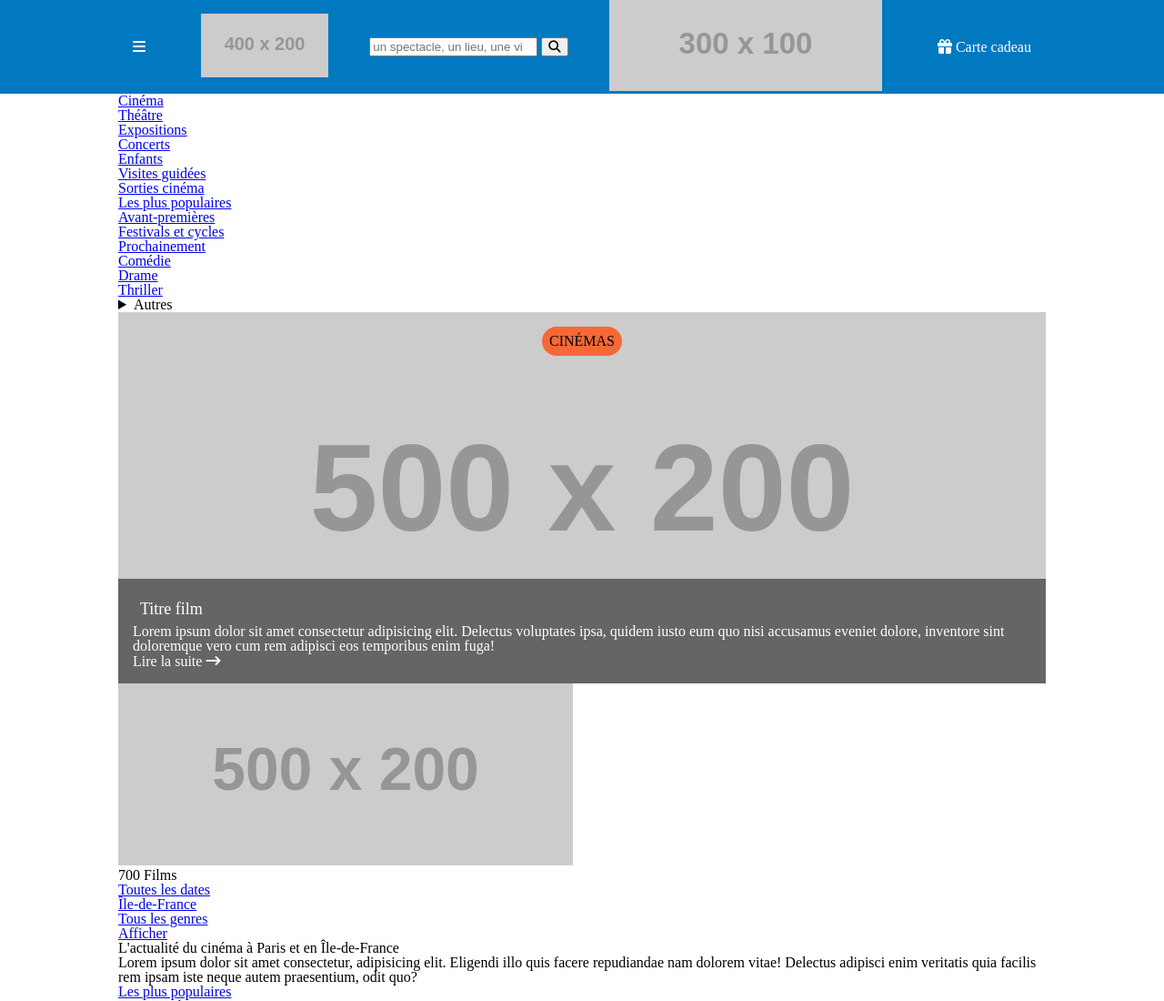
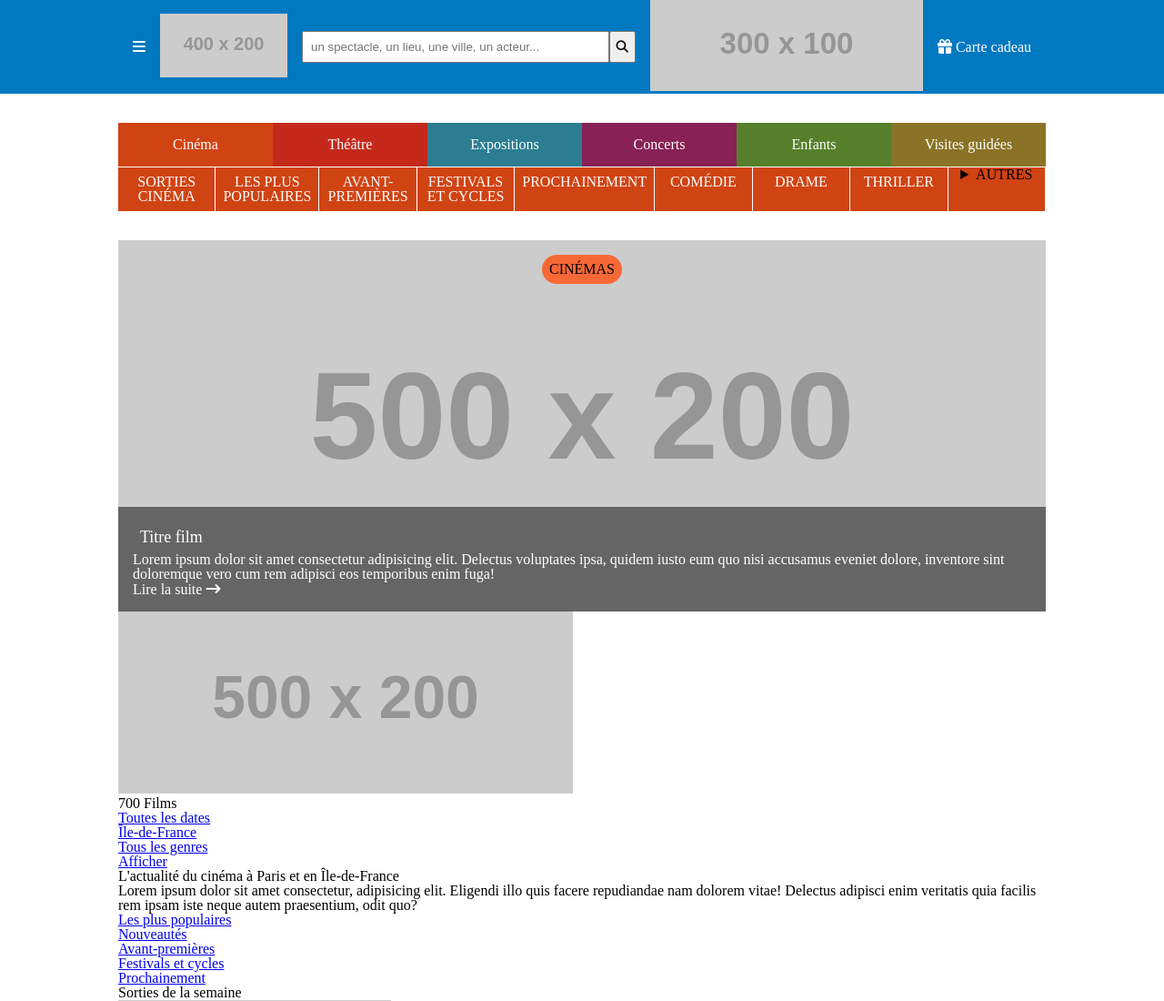
Before and after one commit to RedYro/remise-a-niveau-2026, a plain HTML site: page module-02-css/exercice-02-offi/index.html in a window 1280 px wide. Shown: the top 1100 px of the page at 91% size. Drawn offline with Linux system fonts and the light colour scheme; placeholder pictures from the web are drawn by us.

Commit message:
Module 2 CSS : mise à jour exercice 2

```diff
--- a/module-02-css/exercice-02-offi/style.css
+++ b/module-02-css/exercice-02-offi/style.css
@@ -131,18 +131,6 @@ header{
 }
 
 .search-bar{
-    display: none;
-}
-
-/* TODO : supprimer plus tard */
-
-.menu-principal-bis{
-    display: none;
-}
-
-/* TODO : supprimer plus tard */
-
-.menu-secondaire{
     display: none;
 }
 
@@ -389,6 +377,27 @@ main{
 
 @media only screen and (min-width: 1024px) {
     /* Header pour Desktop */
+
+    /* Style pour la barre de recherche en mode desktop */
+
+    .search-bar{
+        display: block;
+        flex-grow: 1;
+    }
+
+    .search-bar form{
+        display: flex;
+        background-color: var(--color-bleu-roi);
+        padding: var(--espace-s);
+    }
+
+    .search-bar input{
+        padding: var(--espace-xs);
+        flex-grow: 1;
+    }
+
+    /* Style pour les menus en mode desktop */
+
     .container-menu-desktop{
         display: block;
         position: relative;
@@ -396,23 +405,94 @@ main{
         margin-left: auto;
         margin-right: auto;
     }
-    /* TODO : supprimer plus tard */
-    .menu-secondaire{
+
+    /* Style pour le menu principal bis */
+
+    .menu-principal-bis > ul{
+        display: grid;
+        grid-template-columns: repeat(6, 1fr);
+        text-align: center;
+        margin-top: var(--espace-l);
+    }
+
+    /* Style pour les liens du menu principal bis en mode desktop */
+
+    .menu-principal-bis a{
         display: block;
+        color: var(--color-white);
+        text-decoration: none;
+        /* TODO : Revoir la taille de la police */
+        /* text-transform: uppercase; */
+        font-weight: 400;
+        padding: var(--espace-xs);
     }
-    /* TODO : supprimer plus tard */
-    .menu-principal-bis{
+
+    .menu-principal-bis li{
+        padding: var(--espace-xs);
+    }
+
+    /* Background pour les liens du menu */
+
+    .menu-principal-bis li:nth-child(1){
+        background-color: var(--color-orange-darker);
+    }
+
+    .menu-principal-bis li:nth-child(2){
+        background-color: var(--color-rouge-bordeaux);
+    }
+
+    .menu-principal-bis li:nth-child(3){
+        background-color: var(--color-bleu-cyan-doux);
+    }
+
+    .menu-principal-bis li:nth-child(4){
+        background-color: var(--color-pourpre);
+    }
+
+    .menu-principal-bis li:nth-child(5){
+        background-color: var(--color-vert-vif);
+    }
+
+    .menu-principal-bis li:nth-child(6){
+        background-color: var(--color-jaune-doree);
+    }
+
+    /* Style pour le menu secondaire */
+
+    .menu-secondaire > ul{
+        display: grid;
+        grid-template-columns: repeat(9, 1fr);
+        text-align: center;
+        text-transform: uppercase;
+        /* TODO : revoir taille de la police */
+        /* font-size: var(--espace-s); */
+        margin-bottom: var(--espace-l);
+    }
+
+    .menu-secondaire > ul > li{
+        background-color: var(--color-orange-darker);
+        border-top: 1px solid var(--color-white);
+        border-right: 1px solid var(--color-white);
+    }
+
+    /* Style pour les liens du menu secondaire en mode desktop */
+
+    .menu-secondaire > ul > li > a{
         display: block;
+        color: var(--color-white);
+        text-decoration: none;
+        font-weight: 400;
+        padding: var(--espace-xs);
+    }
+
+    .menu-secondaire > summary{
+        color: var(--color-white);
+        background-color: var(--color-orange-darker);
     }
 
     .logo-img{
         display: inline-block;
     }
-
-    .search-bar{
-        display: block;
-    }
-
 
     /* Pour masquer les éléments présents sur mobile */
     .search-bar-mobile{
```
